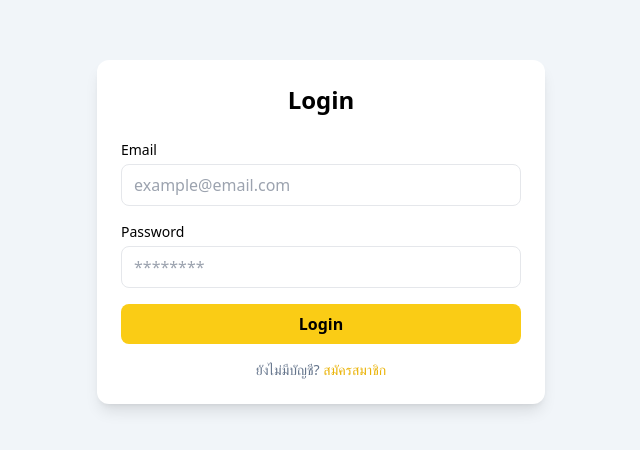
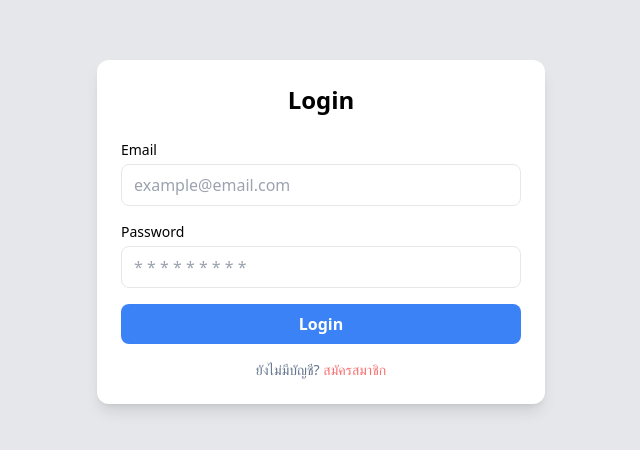
Before and after one commit to Aekpavit/app-mart, a React (Vite) app: page /login in a window 1280 px wide. Shown: the part 168-618 px from the top of the page, without its empty margins (319-959 px from the left). Built offline with nearby package versions, Linux system fonts and the light colour scheme.

Commit message:
ui/login/color

```diff
--- a/src/pages/Login.jsx
+++ b/src/pages/Login.jsx
@@ -16,7 +16,7 @@ export default function Login() {
   };
 
   return (
-    <div className="min-h-screen flex items-center justify-center bg-slate-100">
+    <div className="min-h-screen flex items-center justify-center bg-gray-200">
       <div className="w-full max-w-md bg-white p-6 rounded-xl shadow-lg">
         <h1 className="text-2xl font-bold text-center mb-6">
           Login
@@ -29,7 +29,7 @@ export default function Login() {
             </label>
             <input
               type="email"
-              className="w-full border rounded-lg px-3 py-2 focus:outline-none focus:ring-2 focus:ring-yellow-400"
+              className="w-full border rounded-lg px-3 py-2 focus:outline-none focus:ring-2 focus:ring-blue-400"
               placeholder="example@email.com"
               value={email}
               onChange={(e) => setEmail(e.target.value)}
@@ -43,8 +43,8 @@ export default function Login() {
             </label>
             <input
               type="password"
-              className="w-full border rounded-lg px-3 py-2 focus:outline-none focus:ring-2 focus:ring-yellow-400"
-              placeholder="********"
+              className="w-full border rounded-lg px-3 py-2 focus:outline-none focus:ring-2 focus:ring-blue-400"
+              placeholder="* * * * * * * * * "
               value={password}
               onChange={(e) => setPassword(e.target.value)}
               required
@@ -54,14 +54,14 @@ export default function Login() {
           {}
           <button
             type="submit"
-            className="w-full bg-yellow-400 hover:bg-yellow-500 text-black font-semibold py-2 rounded-lg transition"
+            className="w-full bg-blue-500 hover:bg-blue-900 text-white font-semibold py-2 rounded-lg transition"
           >
             Login
           </button>
         </form>
 
         <p className="text-sm text-center mt-4 text-slate-500">
-          ยังไม่มีบัญชี? <span className="text-yellow-500 cursor-pointer">สมัครสมาชิก</span>
+          ยังไม่มีบัญชี? <span className="text-red-400 cursor-pointer">สมัครสมาชิก</span>
         </p>
       </div>
     </div>
```
